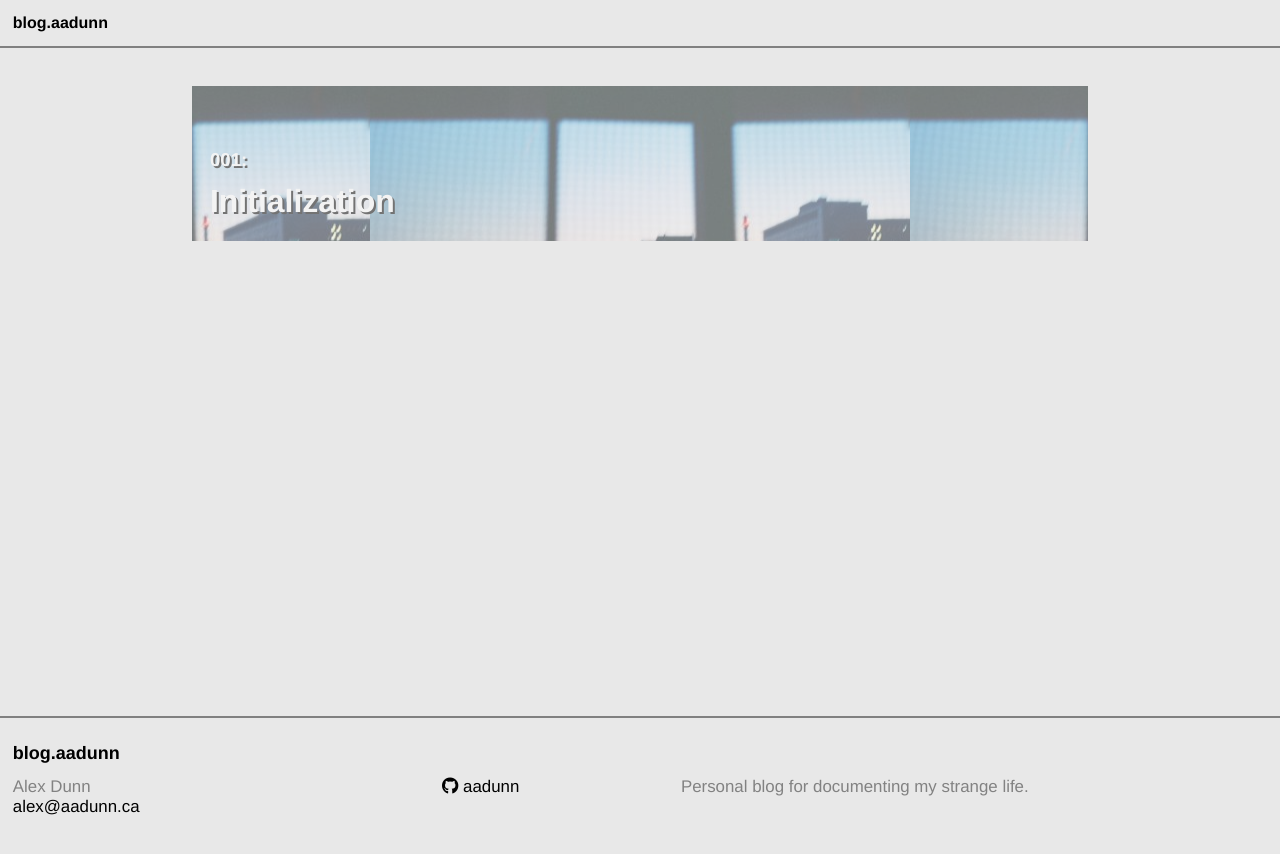
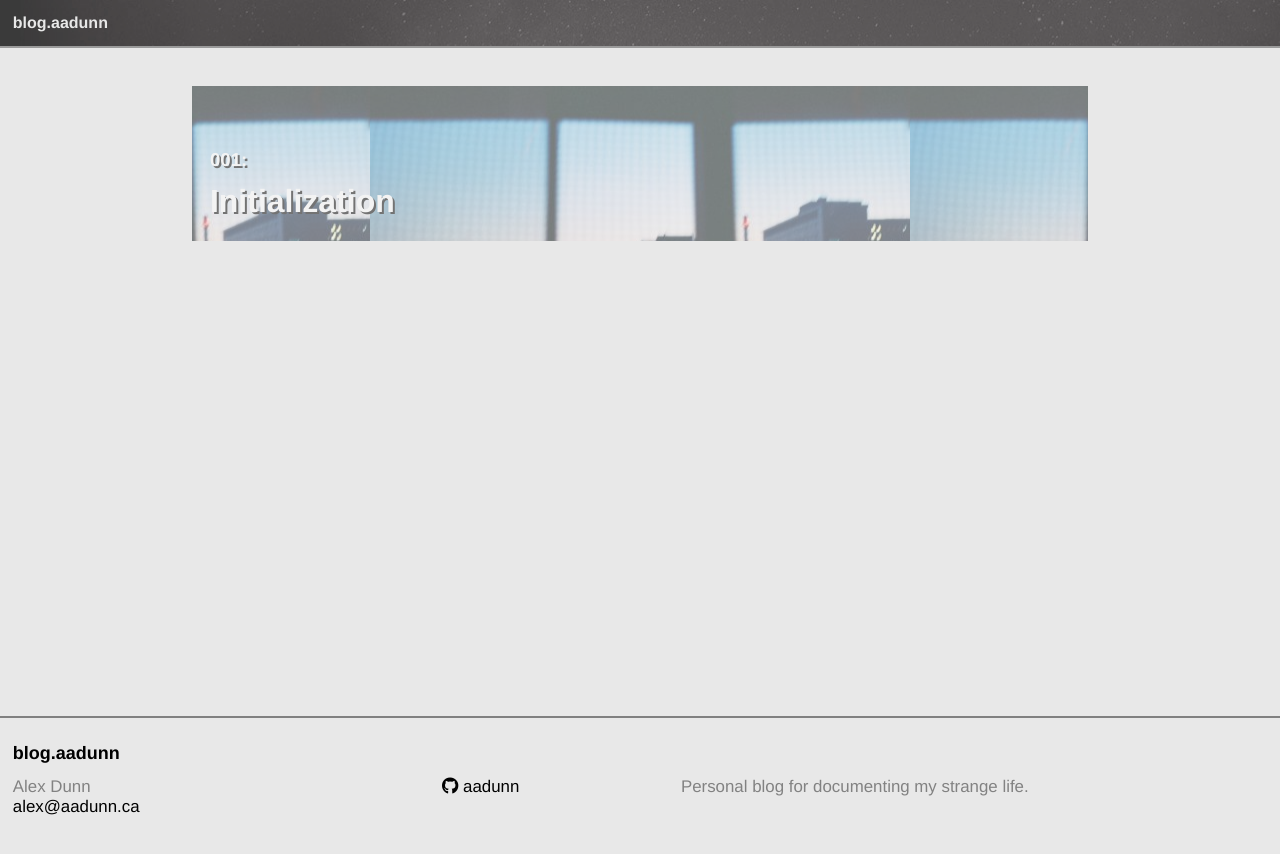
Before and after one commit to aadunn/blog, a Jekyll site: the page built from index.md, in a window 1280 px wide. Shown: the top 854 px of the page. Built offline with Jekyll 4.4.1, drawn with Linux system fonts in a browser that asks for light colours; nearby versions of some CDN libraries.

Commit message:
added header background

```diff
--- a/_sass/base.scss
+++ b/_sass/base.scss
@@ -51,6 +51,9 @@ a:hover {
 .site-header {
   width: 100%;
   padding: 1%;
+
+  background-image: url("../images/space.jpg");
+  opacity: .75;
   border-style: solid;
   border-color: gray;
   border-width: 0px 0px 2px 0px;
@@ -60,7 +63,7 @@ a:hover {
   box-sizing: border-box;
 
   .site-title {
-    color: #000000;
+    color: $grey-color-light;
   }
 }
 
--- a/_sass/post.scss
+++ b/_sass/post.scss
@@ -19,6 +19,7 @@
 .article-cover {
 	height: 100vh;
 	text-shadow: $drop-shadow;
+
 	span {
 		padding-left: 3%;
 		position: absolute;
```
Also changed, not shown: assets/images/space.jpg (added).
